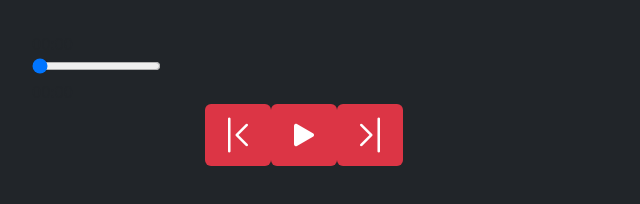
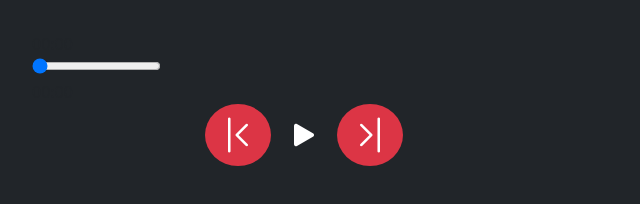
Before and after one commit to Sandun-Induranga/Electron-Application, a website: page src/index.html in a window 1280 px wide. Shown: the whole page, without its empty margins (0-640 px from the left). Drawn offline with nearby package versions, Linux system fonts and the light colour scheme.

Commit message:
Content Updated

```diff
--- a/src/index.css
+++ b/src/index.css
@@ -1,13 +1,18 @@
 body {
-  font-family: -apple-system, BlinkMacSystemFont, 'Segoe UI', Roboto, Helvetica,
+  font-family: -apple-system, BlinkMacSystemFont, "Segoe UI", Roboto, Helvetica,
     Arial, sans-serif;
   margin: auto;
   max-width: 38rem;
   padding: 2rem;
   background: #333333;
-  height: 800px;
+  height: 100vh;
 }
 
-h1{
+h1 {
   color: white;
 }
+
+.btnPlay {
+  background: white;
+  /* background: -o-linear-gradient(#FFAA77,#FF5500); */
+}
--- a/src/index.html
+++ b/src/index.html
@@ -31,13 +31,13 @@
     <section
       class="player-buttons d-flex justify-content-center align-items-end"
     >
-      <div class="btn btnPrevious bg-danger">
+      <div class="btn btnPrevious bg-danger rounded-circle">
         <i class="bi bi-chevron-bar-left text-white text-white h1"></i>
       </div>
-      <div class="btn btnPlay bg-danger">
+      <div class="btn btnPlay rounded-circle">
         <i class="bi bi-play-fill text-white text-white h1"></i>
       </div>
-      <div class="btn btnNext bg-danger">
+      <div class="btn btnNext bg-danger rounded-circle">
         <i class="bi bi-chevron-bar-right text-white text-white h1"></i>
       </div>
     </section>
```
